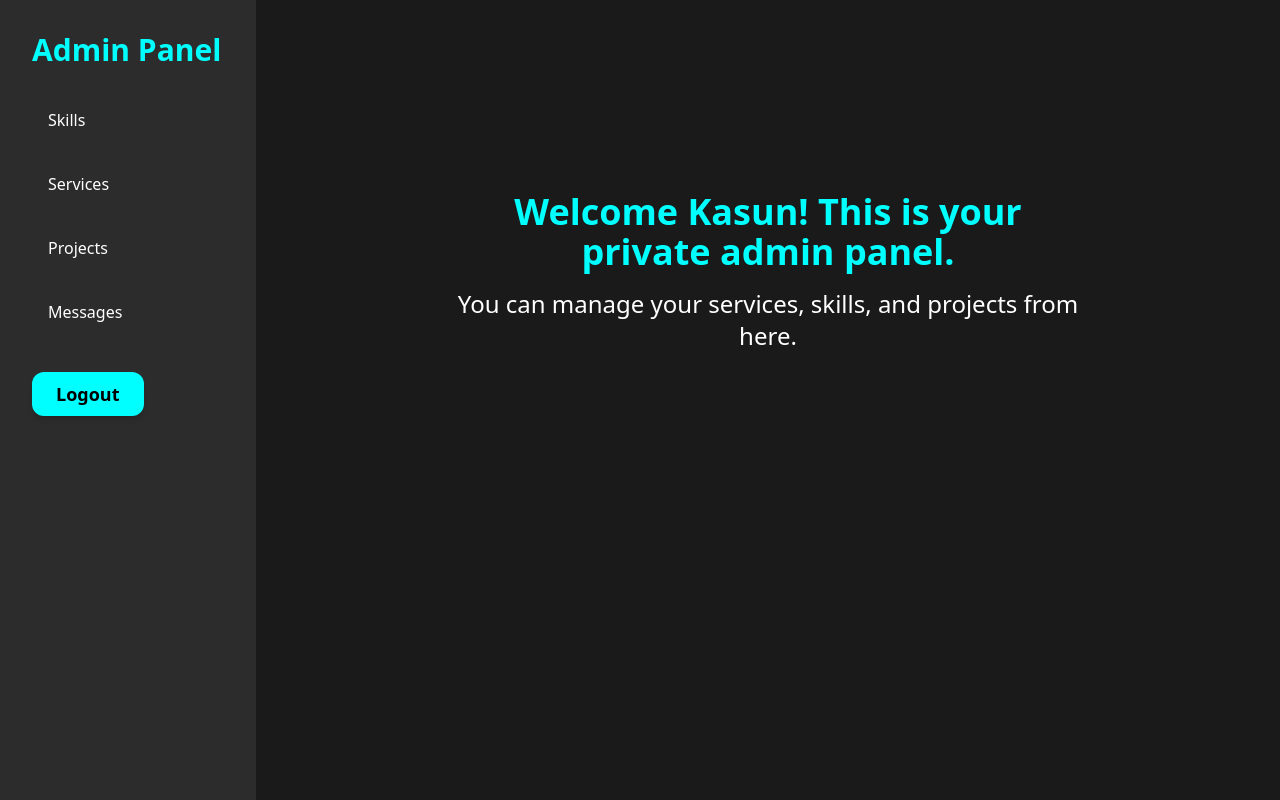
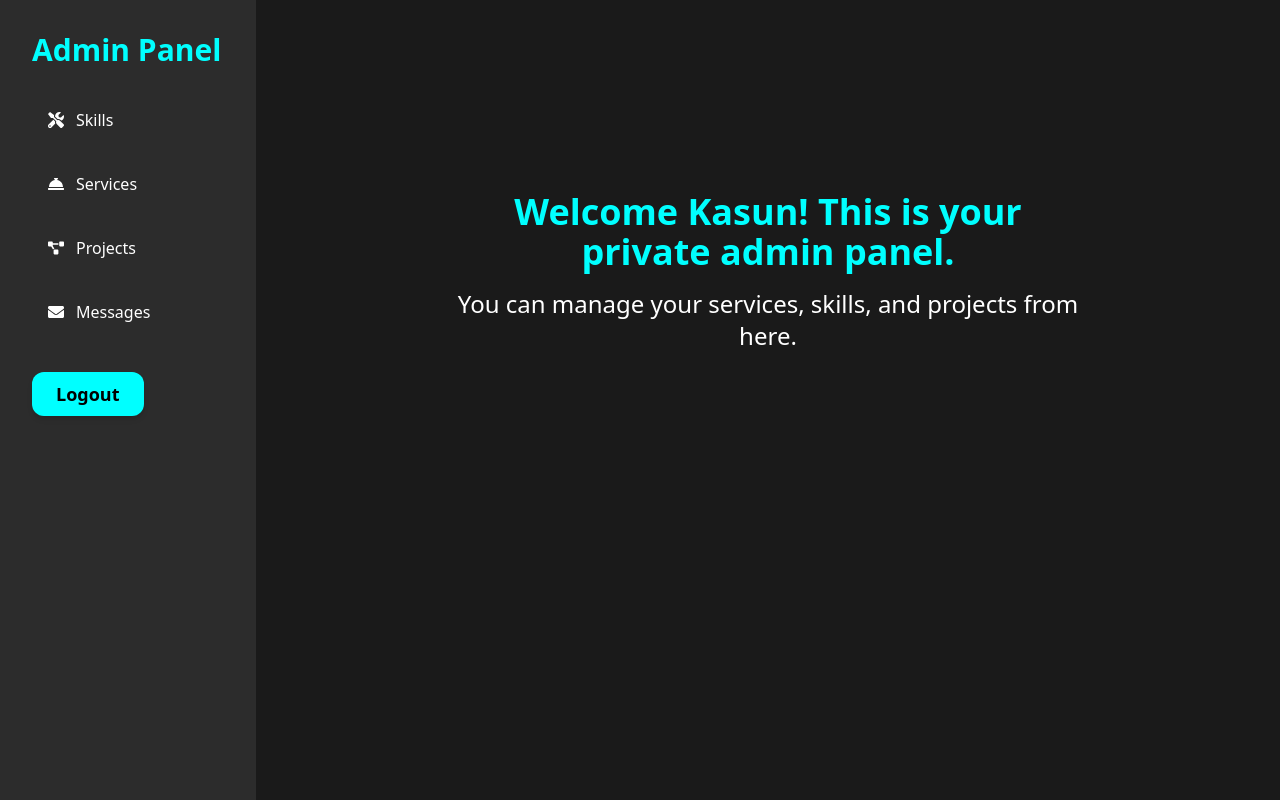
Before and after one commit to kasunsagara/portfolio-website-frontend, a React (Vite) app: page /admin-panel in a window 1280 px wide. Built offline with nearby package versions, Linux system fonts and the light colour scheme; sample sign-in values are in the browser's storage.

Commit message:
small change

```diff
--- a/src/App.jsx
+++ b/src/App.jsx
@@ -1,5 +1,5 @@
 import React from 'react';
-import { BrowserRouter as Router, Routes, Route, Navigate } from 'react-router-dom';
+import { BrowserRouter, Routes, Route, Navigate } from 'react-router-dom';
 import { Toaster } from 'react-hot-toast';
 import Header from './components/header';
 import Home from './components/home';
@@ -26,7 +26,7 @@ const App = () => {
   const isAdmin = localStorage.getItem("isAdmin") === "true";
 
   return (
-    <Router>
+    <BrowserRouter>
       <Toaster position="top-right"/>
       <Routes>
         <Route path="/" element={
@@ -61,7 +61,7 @@ const App = () => {
           <Route path="messages" element={<AdminMessages />} />
         </Route>
       </Routes>
-    </Router>
+    </BrowserRouter>
   );
 };
 
--- a/src/pages/adminMessages.jsx
+++ b/src/pages/adminMessages.jsx
@@ -51,7 +51,7 @@ export default function AdminMessages() {
         </thead>
         <tbody>
           {messages.map((msg) => (
-            <tr key={msg._id} className="border-b">
+            <tr key={msg._id} className="border-b bg-secondary">
               <td className="p-2 border">{msg.name}</td>
               <td className="p-2 border">{msg.email}</td>
               <td className="p-2 border">{msg.message}</td>
--- a/src/pages/adminPanel.jsx
+++ b/src/pages/adminPanel.jsx
@@ -1,5 +1,6 @@
 import React from 'react';
 import { useNavigate, Link, Outlet } from 'react-router-dom';
+import { FaTools, FaConciergeBell, FaProjectDiagram, FaEnvelope } from 'react-icons/fa'; // Icons
 
 export default function AdminPanel() {
   const navigate = useNavigate();
@@ -20,32 +21,36 @@ export default function AdminPanel() {
             <li>
               <Link
                 to="skills"
-                className="flex flex-row items-center mb-6 text-base font-medium text-white rounded-lg hover:bg-gray-700 hover:text-white py-2 px-4 transition-all duration-300"
+                className="flex items-center gap-3 mb-6 text-base font-medium text-white rounded-lg hover:bg-gray-700 hover:text-white py-2 px-4 transition-all duration-300"
               >
+                <FaTools />
                 <span>Skills</span>
               </Link>
             </li>
             <li>
               <Link
                 to="services"
-                className="flex flex-row items-center mb-6 text-base font-medium text-white rounded-lg hover:bg-gray-700 hover:text-white py-2 px-4 transition-all duration-300"
+                className="flex items-center gap-3 mb-6 text-base font-medium text-white rounded-lg hover:bg-gray-700 hover:text-white py-2 px-4 transition-all duration-300"
               >
+                <FaConciergeBell />
                 <span>Services</span>
               </Link>
             </li>
             <li>
               <Link
                 to="projects"
-                className="flex flex-row items-center mb-6 text-base font-medium text-white rounded-lg hover:bg-gray-700 hover:text-white py-2 px-4 transition-all duration-300"
+                className="flex items-center gap-3 mb-6 text-base font-medium text-white rounded-lg hover:bg-gray-700 hover:text-white py-2 px-4 transition-all duration-300"
               >
+                <FaProjectDiagram />
                 <span>Projects</span>
               </Link>
             </li>
             <li>
               <Link
                 to="messages"
-                className="flex flex-row items-center mb-6 text-base font-medium text-white rounded-lg hover:bg-gray-700 hover:text-white py-2 px-4 transition-all duration-300"
+                className="flex items-center gap-3 mb-6 text-base font-medium text-white rounded-lg hover:bg-gray-700 hover:text-white py-2 px-4 transition-all duration-300"
               >
+                <FaEnvelope />
                 <span>Messages</span>
               </Link>
             </li>
--- a/src/pages/adminProjects.jsx
+++ b/src/pages/adminProjects.jsx
@@ -70,7 +70,7 @@ export default function AdminProjects() {
         </thead>
         <tbody>
           {projects.map((project) => (
-            <tr key={project._id} className="border-b">
+            <tr key={project._id} className="border-b bg-secondary">
               <td className="p-2 border">
                 <img
                   src={project.image}
--- a/src/pages/adminServices.jsx
+++ b/src/pages/adminServices.jsx
@@ -64,7 +64,7 @@ export default function AdminServices() {
         </thead>
         <tbody>
           {services.map((service) => (
-            <tr key={service._id} className="border-b">
+            <tr key={service._id} className="border-b bg-secondary">
               <td className="p-2 border">{service.icon}</td>
               <td className="p-2 border">{service.title}</td>
               <td className="p-2 border">{service.description}</td>
--- a/src/pages/adminSkills.jsx
+++ b/src/pages/adminSkills.jsx
@@ -64,7 +64,7 @@ export default function AdminSkills() {
         </thead>
         <tbody>
           {skills.map((skill) => (
-            <tr key={skill._id} className="border-b">
+            <tr key={skill._id} className="border-b bg-secondary">
               <td className="p-2 border">{skill.icon}</td>
               <td className="p-2 border">{skill.name}</td>
               <td className="p-2 border">{skill.desc}</td>
```
